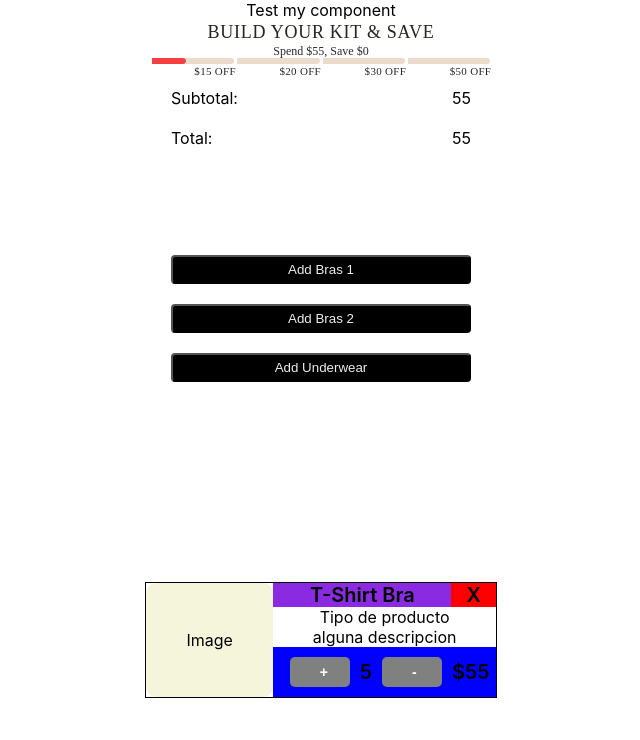
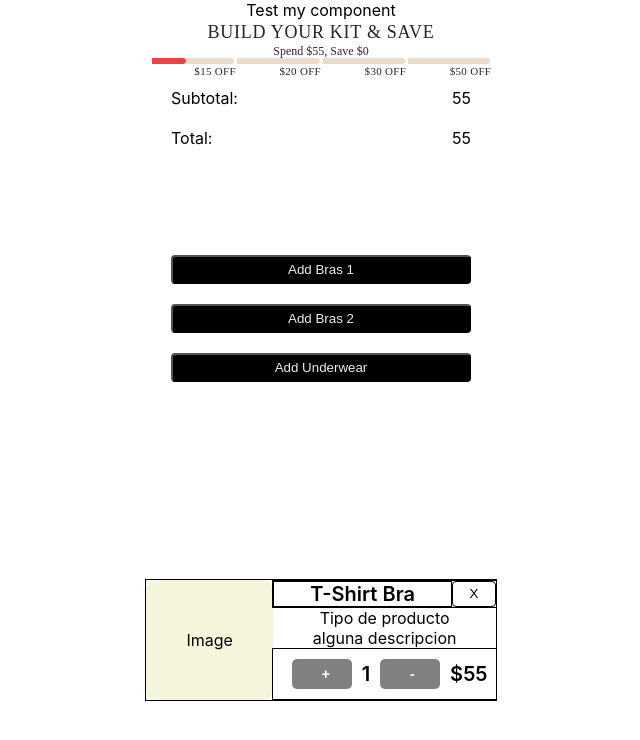
Before and after one commit to fllantada/thirdlove, a React (Create React App) app: page / in a window 1280 px wide. Both pictures are taken after a click on the button "Add Bras 1". Shown: the top 740 px of the page, without its empty margins (319-959 px from the left). Built offline with nearby package versions, Linux system fonts and the light colour scheme.

Commit message:
styles borders

```diff
--- a/src/components/Card/Card.module.css
+++ b/src/components/Card/Card.module.css
@@ -29,7 +29,7 @@
   width: 70%;
   height: 100%;
 }
-.CustomButton {
+button.CustomButton {
   width: 30px;
   height: 30px;
   background-color: grey;
@@ -48,19 +48,27 @@
   justify-content: space-between;
   font-size: 20px;
   font-weight: 600;
-  background-color: blue;
+  border: 0.1px solid black;
 }
 .Title {
   width: 80%;
-  background-color: blueviolet;
+  border: 0.1px solid black;
 }
 
-.DelateButton {
+button.DelateButton {
+  margin: 0;
+  padding: 0;
+  border: none;
+  background: none;
+  cursor: pointer;
+  color: black;
+  border: 0.1px solid black;
+
   width: 20%;
-  background-color: red;
 }
 
 .ButtonContainer {
+  border: 0.1px solid black;
   width: 100%;
   display: flex;
   flex-direction: row;
@@ -68,5 +76,4 @@
   justify-content: center;
   font-size: 20px;
   font-weight: 600;
-  background-color: blue;
 }
--- a/src/components/Card/Card.tsx
+++ b/src/components/Card/Card.tsx
@@ -13,14 +13,14 @@ const Card: React.FunctionComponent<CartItemProps> = ({ lineItem }) => {
       <div className={styles.ContentContainer}>
         <div className={styles.TitleContainer}>
           <div className={styles.Title}> {lineItem.product}</div>
-          <div className={styles.DelateButton}>X</div>
+          <button className={styles.DelateButton}>X</button>
         </div>
 
-        <div className={styles.Price}>Tipo de producto</div>
-        <div className={styles.Price}>alguna descripcion</div>
+        <div className={styles.Subtitle}>Tipo de producto</div>
+        <div className={styles.Description}>alguna descripcion</div>
 
         <div className={styles.ButtonContainer}>
-          <button className={styles.CustomButton}>+</button>5
+          <button className={styles.CustomButton}>+</button>1
           <button className={styles.CustomButton}>-</button>
           <div className={styles.Price}>${lineItem.price}</div>
         </div>
```
